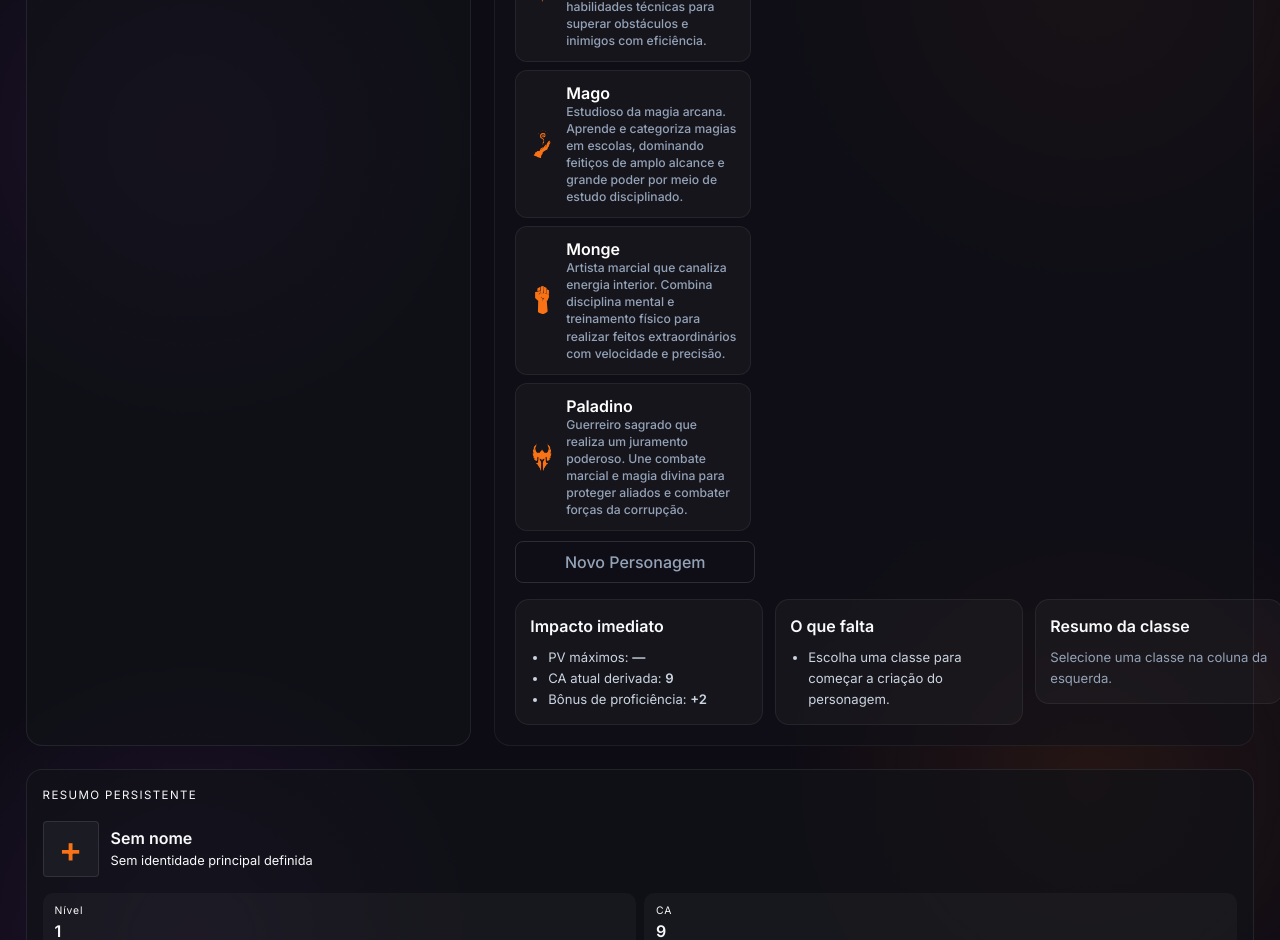
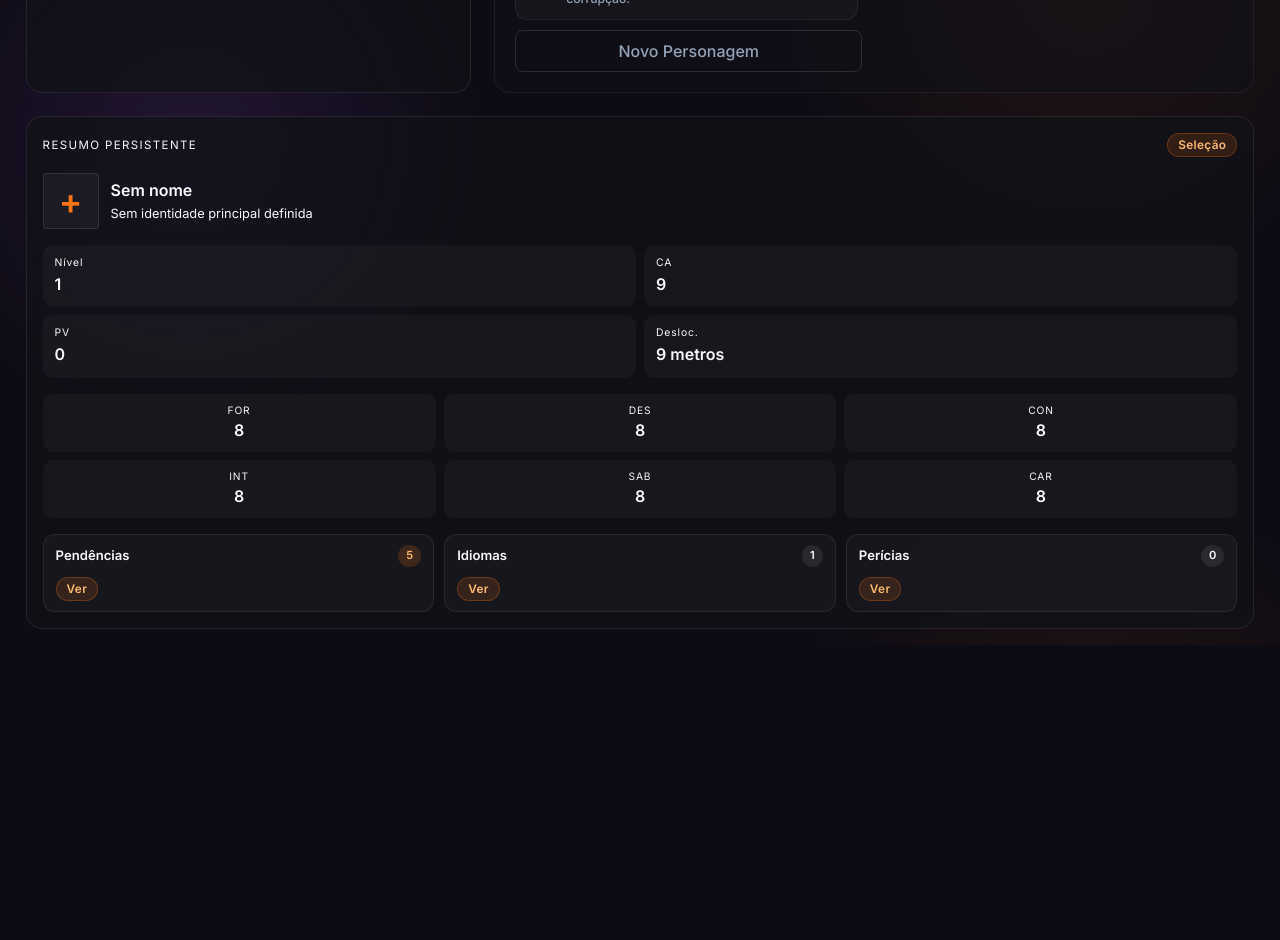
Before and after one commit to cauefeliciano14/app, a React (Vite) app: page / in a window 1280 px wide. Shown: the part 1860-2800 px from the top of the page. After the commit the page ends 2505 px from the top, so only its background shows below. Built offline with nearby package versions, Linux system fonts and the light colour scheme.

Commit message:
Refine creator contextual help interactions

```diff
--- a/src/components/steps/ClassSelectionStep.module.css
+++ b/src/components/steps/ClassSelectionStep.module.css
@@ -9,17 +9,15 @@
   display: grid;
   grid-template-columns:
     minmax(clamp(13.5rem, 17vw, 15.5rem), 0.95fr)
-    minmax(clamp(20rem, 34vw, 28rem), 1.5fr)
-    minmax(clamp(14rem, 18vw, 16rem), 0.9fr);
-  grid-template-areas: 'classes details side';
+    minmax(clamp(22rem, 1vw + 24rem, 1fr), 1.8fr);
+  grid-template-areas: 'classes details';
   gap: 16px;
   min-height: 0;
   align-items: start;
 }
 
 .classColumn,
-.detailsColumn,
-.sideColumn {
+.detailsColumn {
   min-width: 0;
 }
 
@@ -86,28 +84,49 @@
   margin-top: 16px;
 }
 
-.sideColumn {
-  grid-area: side;
+.sectionHeading {
   display: flex;
-  flex-direction: column;
+  align-items: center;
+  gap: 10px;
+  flex-wrap: wrap;
+}
+
+.optionsHeader {
+  display: flex;
+  align-items: flex-start;
+  justify-content: space-between;
   gap: 12px;
 }
 
-@media (max-width: 1320px) {
-  .stepGrid {
-    grid-template-columns:
-      minmax(clamp(13rem, 22vw, 15rem), 0.95fr)
-      minmax(clamp(22rem, 40vw, 34rem), 1.45fr);
-    grid-template-areas:
-      'classes details'
-      'side side';
-  }
+.optionsTitle {
+  margin: 0;
+  color: #f8fafc;
+  font-size: 1rem;
+}
 
-  .sideColumn {
-    display: grid;
-    grid-template-columns: repeat(3, minmax(0, 1fr));
-    align-items: start;
-  }
+.optionsSubtitle {
+  margin: 4px 0 0;
+  color: #94a3b8;
+  font-size: 0.8rem;
+}
+
+.contextList {
+  margin: 0;
+  padding-left: 18px;
+  color: #cbd5e1;
+  font-size: 0.82rem;
+  line-height: 1.6;
+}
+
+.contextText {
+  color: #cbd5e1;
+  font-size: 0.82rem;
+  line-height: 1.6;
+}
+
+.contextTextSuccess {
+  color: #4ade80;
+  font-size: 0.82rem;
 }
 
 @media (max-width: 1100px) {
@@ -128,18 +147,13 @@
     grid-template-columns: minmax(0, 1fr);
     grid-template-areas:
       'classes'
-      'details'
-      'side';
+      'details';
   }
 
   .classList,
   .detailsColumn {
     overflow: visible;
     padding-right: 0;
-  }
-
-  .sideColumn {
-    grid-template-columns: minmax(0, 1fr);
   }
 }
 
@@ -157,4 +171,8 @@
     text-align: center;
     padding: 24px;
   }
+
+  .optionsHeader {
+    flex-direction: column;
+  }
 }
--- a/src/components/steps/ClassSelectionStep.tsx
+++ b/src/components/steps/ClassSelectionStep.tsx
@@ -3,6 +3,7 @@ import bgData from '../../data/db.json';
 import classDetailsData from '../../data/classDetails.json';
 import { FeatureExpandable } from '../FeatureExpandable';
 import { ValidationBanner } from '../ValidationBanner';
+import { ContextualPopover } from '../ui/ContextualPopover';
 import { StepLayout } from './StepLayout';
 import styles from './ClassSelectionStep.module.css';
 import { calculateMaxHP as engineCalculateMaxHP } from '../../rules/calculators/combat';
@@ -37,6 +38,13 @@ export const ClassSelectionStep: React.FC<ClassSelectionStepProps> = ({ onReset,
     ? (classDetailsData as Record<string, { basicTraits: Record<string, string>; features?: Array<any>; options?: Array<any> }>)[selectedClass.id]
     : null;
   const activeFeatures = (classDetails?.features ?? []).filter((feature) => feature.level <= characterLevel);
+  const immediateImpact = selectedClass
+    ? [
+        `PV máximos agora: ${engineCalculateMaxHP(selectedClass.id, characterLevel, derivedSheet.modifiers['constituicao'] ?? 0)}`,
+        `CA atual derivada: ${derivedSheet.armorClass}`,
+        `Bônus de proficiência: +${derivedSheet.proficiencyBonus}`,
+      ]
+    : ['Selecione uma classe para calcular PV, CA e proficiência desta etapa.'];
 
   return (
     <StepLayout
@@ -55,9 +63,16 @@ export const ClassSelectionStep: React.FC<ClassSelectionStepProps> = ({ onReset,
         <div className={styles.stepGrid}>
           <div className={styles.classColumn}>
             <div>
-              <h2 style={{ margin: 0, color: '#f8fafc', fontSize: '1.3rem' }}>Classe</h2>
+              <div className={styles.sectionHeading}>
+                <h2 style={{ margin: 0, color: '#f8fafc', fontSize: '1.3rem' }}>Classe</h2>
+                <ContextualPopover label="Impacto agora" title="O que muda imediatamente" variant="chip">
+                  <ul className={styles.contextList}>
+                    {immediateImpact.map((item) => <li key={item}>{item}</li>)}
+                  </ul>
+                </ContextualPopover>
+              </div>
               <p style={{ margin: '6px 0 0', color: '#94a3b8', fontSize: '0.84rem' }}>
-                Selecione uma classe para ver tudo o que muda na ficha imediatamente.
+                Escolha uma classe e consulte os detalhes contextuais apenas quando precisar.
               </p>
             </div>
             <div className={styles.classList}>
@@ -107,7 +122,14 @@ export const ClassSelectionStep: React.FC<ClassSelectionStepProps> = ({ onReset,
                       <div style={{ display: 'flex', alignItems: 'center', gap: '12px', marginBottom: '8px' }}>
                         <img src={`/imgs/icone_classe/${selectedClass.id}.png`} alt={selectedClass.name} style={{ width: '40px', height: '40px', objectFit: 'contain' }} />
                         <div>
-                          <h3 style={{ margin: 0, color: '#fff', fontSize: '1.6rem' }}>{selectedClass.name}</h3>
+                          <div className={styles.sectionHeading}>
+                            <h3 style={{ margin: 0, color: '#fff', fontSize: '1.6rem' }}>{selectedClass.name}</h3>
+                            <ContextualPopover label="Resumo" title="Leitura auxiliar da classe" variant="chip" align="right">
+                              <div className={styles.contextText}>
+                                Revise os traços abaixo para entender proficiências, papel esperado e restrições antes de fechar as escolhas destacadas.
+                              </div>
+                            </ContextualPopover>
+                          </div>
                           <p style={{ margin: 0, color: '#cbd5e1', fontSize: '0.86rem' }}>{selectedClass.description}</p>
                         </div>
                       </div>
@@ -125,6 +147,22 @@ export const ClassSelectionStep: React.FC<ClassSelectionStepProps> = ({ onReset,
                       </div>
                     ))}
                   </div>
+                </div>
+
+                <div className={styles.optionsHeader}>
+                  <div>
+                    <h4 className={styles.optionsTitle}>Escolhas e características</h4>
+                    <p className={styles.optionsSubtitle}>Abra apenas o bloco necessário para concluir a etapa.</p>
+                  </div>
+                  <ContextualPopover label="Pendências" title="O que ainda falta" variant="chip" align="right">
+                    {validationErrors.length === 0 ? (
+                      <div className={styles.contextTextSuccess}>Etapa pronta para avançar.</div>
+                    ) : (
+                      <ul className={styles.contextList}>
+                        {validationErrors.map((error) => <li key={error}>{error}</li>)}
+                      </ul>
+                    )}
+                  </ContextualPopover>
                 </div>
 
                 <div style={{ display: 'flex', flexDirection: 'column', gap: '10px' }}>
@@ -155,44 +193,11 @@ export const ClassSelectionStep: React.FC<ClassSelectionStepProps> = ({ onReset,
               </>
             )}
           </div>
-
-          <div className={styles.sideColumn}>
-            <Panel title="Impacto imediato">
-              <ul style={{ margin: 0, paddingLeft: '18px', color: '#cbd5e1', fontSize: '0.82rem', lineHeight: 1.6 }}>
-                <li>PV máximos: <strong>{selectedClass ? engineCalculateMaxHP(selectedClass.id, characterLevel, derivedSheet.modifiers['constituicao'] ?? 0) : '—'}</strong></li>
-                <li>CA atual derivada: <strong>{derivedSheet.armorClass}</strong></li>
-                <li>Bônus de proficiência: <strong>+{derivedSheet.proficiencyBonus}</strong></li>
-              </ul>
-            </Panel>
-            <Panel title="O que falta">
-              {validationErrors.length === 0 ? (
-                <div style={{ color: '#4ade80', fontSize: '0.82rem' }}>Etapa pronta para avançar.</div>
-              ) : (
-                <ul style={{ margin: 0, paddingLeft: '18px', color: '#cbd5e1', fontSize: '0.82rem', lineHeight: 1.6 }}>
-                  {validationErrors.map((error) => <li key={error}>{error}</li>)}
-                </ul>
-              )}
-            </Panel>
-            <Panel title="Resumo da classe">
-              <div style={{ color: '#94a3b8', fontSize: '0.82rem', lineHeight: 1.6 }}>
-                {selectedClass ? 'Veja os detalhes ao centro e finalize quaisquer escolhas obrigatórias destacadas em laranja.' : 'Selecione uma classe na coluna da esquerda.'}
-              </div>
-            </Panel>
-          </div>
         </div>
       </div>
     </StepLayout>
   );
 };
-
-function Panel({ title, children }: { title: string; children: React.ReactNode }) {
-  return (
-    <div style={{ background: 'rgba(255,255,255,0.03)', border: '1px solid rgba(255,255,255,0.06)', borderRadius: '14px', padding: '14px' }}>
-      <div style={{ color: '#f8fafc', fontWeight: 700, marginBottom: '8px' }}>{title}</div>
-      {children}
-    </div>
-  );
-}
 
 function SummaryStat({ label, value }: { label: string; value: string }) {
   return (
--- /dev/null
+++ b/src/components/ui/ContextualPopover.tsx
@@ -0,0 +1,82 @@
+import { useEffect, useId, useRef, useState, type ReactNode } from 'react';
+
+interface ContextualPopoverProps {
+  label: string;
+  title?: string;
+  children: ReactNode;
+  variant?: 'icon' | 'chip';
+  align?: 'left' | 'right';
+}
+
+export function ContextualPopover({
+  label,
+  title,
+  children,
+  variant = 'icon',
+  align = 'left',
+}: ContextualPopoverProps) {
+  const [isOpen, setIsOpen] = useState(false);
+  const rootRef = useRef<HTMLDivElement | null>(null);
+  const popoverId = useId();
+
+  useEffect(() => {
+    if (!isOpen) {
+      return undefined;
+    }
+
+    const handlePointerDown = (event: MouseEvent) => {
+      if (!rootRef.current?.contains(event.target as Node)) {
+        setIsOpen(false);
+      }
+    };
+
+    const handleEscape = (event: KeyboardEvent) => {
+      if (event.key === 'Escape') {
+        setIsOpen(false);
+      }
+    };
+
+    document.addEventListener('mousedown', handlePointerDown);
+    document.addEventListener('keydown', handleEscape);
+
+    return () => {
+      document.removeEventListener('mousedown', handlePointerDown);
+      document.removeEventListener('keydown', handleEscape);
+    };
+  }, [isOpen]);
+
+  const className = variant === 'chip' ? 'contextual-popover-trigger contextual-popover-trigger-chip' : 'contextual-popover-trigger';
+
+  return (
+    <div
+      ref={rootRef}
+      className={`contextual-popover ${align === 'right' ? 'align-right' : ''}`.trim()}
+      onMouseEnter={() => setIsOpen(true)}
+      onMouseLeave={() => setIsOpen(false)}
+    >
+      <button
+        type="button"
+        className={className}
+        aria-label={title ? `${label}: ${title}` : label}
+        aria-expanded={isOpen}
+        aria-describedby={isOpen ? popoverId : undefined}
+        onClick={() => setIsOpen((current) => !current)}
+        onFocus={() => setIsOpen(true)}
+        onBlur={(event) => {
+          if (!rootRef.current?.contains(event.relatedTarget as Node | null)) {
+            setIsOpen(false);
+          }
+        }}
+      >
+        {variant === 'chip' ? label : '?'}
+      </button>
+
+      {isOpen && (
+        <div id={popoverId} role="tooltip" className="contextual-popover-panel">
+          {title ? <div className="contextual-popover-title">{title}</div> : null}
+          <div className="contextual-popover-body">{children}</div>
+        </div>
+      )}
+    </div>
+  );
+}
--- a/src/features/creator/summary/CharacterSummaryPanel.module.css
+++ b/src/features/creator/summary/CharacterSummaryPanel.module.css
@@ -1,3 +1,10 @@
+.titleRow {
+  display: flex;
+  align-items: center;
+  justify-content: space-between;
+  gap: 12px;
+}
+
 .header {
   display: flex;
   align-items: center;
@@ -57,27 +64,57 @@
   font-weight: 700;
 }
 
-.detailsSummary {
-  cursor: pointer;
-  list-style: none;
+.contextActions {
+  display: grid;
+  grid-template-columns: repeat(3, minmax(0, 1fr));
+  gap: 10px;
+}
+
+.contextChipCard {
+  background: var(--surface-subtle);
+  border: 1px solid var(--border-default);
+  border-radius: 12px;
   padding: 10px 12px;
   display: flex;
-  justify-content: space-between;
-  align-items: center;
+  flex-direction: column;
+  gap: 10px;
 }
 
-.detailsTitle {
+.contextChipHeader {
+  display: flex;
+  align-items: center;
+  justify-content: space-between;
+  gap: 8px;
+}
+
+.contextChipLabel {
   color: var(--text-primary);
+  font-size: 0.82rem;
   font-weight: 700;
 }
 
-.detailsCount {
+.contextChipCount {
+  border-radius: 999px;
+  padding: 2px 8px;
+  font-size: 0.7rem;
+  font-weight: 700;
+  background: rgba(255, 255, 255, 0.08);
   color: var(--text-muted);
-  font-size: 0.75rem;
 }
 
-.detailsBody {
-  padding: 0 12px 12px;
+.toneAccent {
+  background: rgba(249, 115, 22, 0.18);
+  color: #fdba74;
+}
+
+.toneSuccess {
+  background: rgba(74, 222, 128, 0.18);
+  color: #86efac;
+}
+
+.toneDefault {
+  background: rgba(255, 255, 255, 0.08);
+  color: var(--text-muted);
 }
 
 .emptyText {
@@ -90,10 +127,21 @@
   font-size: 0.82rem;
 }
 
-.issueList {
+.popoverList {
   margin: 0;
   padding-left: 18px;
   color: var(--text-body);
   font-size: 0.82rem;
   line-height: 1.5;
 }
+
+@media (max-width: 920px) {
+  .contextActions {
+    grid-template-columns: 1fr;
+  }
+
+  .titleRow {
+    align-items: flex-start;
+    flex-direction: column;
+  }
+}
--- a/src/features/creator/summary/CharacterSummaryPanel.tsx
+++ b/src/features/creator/summary/CharacterSummaryPanel.tsx
@@ -1,5 +1,6 @@
 import { useMemo } from 'react';
 import { useCharacter } from '../../../context/CharacterContext';
+import { ContextualPopover } from '../../../components/ui/ContextualPopover';
 import patterns from '../../../styles/panelPatterns.module.css';
 import styles from './CharacterSummaryPanel.module.css';
 
@@ -32,7 +33,16 @@ export function CharacterSummaryPanel() {
 
   return (
     <div className={patterns.stackSm}>
-      <div className={patterns.sectionTitle}>Resumo persistente</div>
+      <div className={styles.titleRow}>
+        <div className={patterns.sectionTitle}>Resumo persistente</div>
+        <ContextualPopover label="Seleção" title="Ajuda rápida" variant="chip" align="right">
+          <ul className={styles.popoverList}>
+            <li>Clique no retrato no cabeçalho para abrir o seletor visual.</li>
+            <li>As escolhas principais continuam salvas mesmo quando você navega entre etapas.</li>
+            <li>Use os atalhos abaixo só quando precisar revisar pendências, idiomas ou perícias.</li>
+          </ul>
+        </ContextualPopover>
+      </div>
 
       <div className={styles.header}>
         <div className={`profile-placeholder ${character.portrait ? 'has-image' : ''} ${styles.portrait}`.trim()}>
@@ -65,9 +75,49 @@ export function CharacterSummaryPanel() {
         ))}
       </div>
 
-      <SummaryIssues items={mainPendencies} />
-      <SummaryList title="Idiomas" items={derivedSheet.languages} empty="Nenhum idioma extra." />
-      <SummaryList title="Perícias" items={derivedSheet.skillProficiencies} empty="Nenhuma perícia definida." />
+      <div className={styles.contextActions}>
+        <SummaryContextChip
+          label="Pendências"
+          count={mainPendencies.length === 0 ? 'OK' : String(mainPendencies.length)}
+          tone={mainPendencies.length === 0 ? 'success' : 'accent'}
+        >
+          {mainPendencies.length === 0 ? (
+            <div className={styles.issueOk}>Personagem pronto para a ficha final.</div>
+          ) : (
+            <ul className={styles.popoverList}>
+              {mainPendencies.map((error) => <li key={error}>{error}</li>)}
+            </ul>
+          )}
+        </SummaryContextChip>
+
+        <SummaryContextChip label="Idiomas" count={String(derivedSheet.languages.length)}>
+          {derivedSheet.languages.length === 0 ? (
+            <div className={styles.emptyText}>Nenhum idioma extra.</div>
+          ) : (
+            <div className={patterns.wrapRow}>
+              {derivedSheet.languages.map((item) => (
+                <span key={item} className={`${patterns.pill} ${patterns.pillAccent}`.trim()}>
+                  {item}
+                </span>
+              ))}
+            </div>
+          )}
+        </SummaryContextChip>
+
+        <SummaryContextChip label="Perícias" count={String(derivedSheet.skillProficiencies.length)}>
+          {derivedSheet.skillProficiencies.length === 0 ? (
+            <div className={styles.emptyText}>Nenhuma perícia definida.</div>
+          ) : (
+            <div className={patterns.wrapRow}>
+              {derivedSheet.skillProficiencies.map((item) => (
+                <span key={item} className={`${patterns.pill} ${patterns.pillAccent}`.trim()}>
+                  {item}
+                </span>
+              ))}
+            </div>
+          )}
+        </SummaryContextChip>
+      </div>
     </div>
   );
 }
@@ -81,48 +131,26 @@ function SummaryPill({ label, value }: { label: string; value: string }) {
   );
 }
 
-function SummaryList({ title, items, empty }: { title: string; items: string[]; empty: string }) {
+function SummaryContextChip({
+  label,
+  count,
+  children,
+  tone = 'default',
+}: {
+  label: string;
+  count: string;
+  children: React.ReactNode;
+  tone?: 'default' | 'accent' | 'success';
+}) {
   return (
-    <details open className={patterns.panelCardCompact}>
-      <summary className={styles.detailsSummary}>
-        <span className={styles.detailsTitle}>{title}</span>
-        <span className={styles.detailsCount}>{items.length}</span>
-      </summary>
-      <div className={styles.detailsBody}>
-        {items.length === 0 ? (
-          <div className={styles.emptyText}>{empty}</div>
-        ) : (
-          <div className={patterns.wrapRow}>
-            {items.map((item) => (
-              <span key={item} className={`${patterns.pill} ${patterns.pillAccent}`.trim()}>
-                {item}
-              </span>
-            ))}
-          </div>
-        )}
+    <div className={styles.contextChipCard}>
+      <div className={styles.contextChipHeader}>
+        <span className={styles.contextChipLabel}>{label}</span>
+        <span className={`${styles.contextChipCount} ${styles[`tone${tone[0].toUpperCase()}${tone.slice(1)}`]}`.trim()}>{count}</span>
       </div>
-    </details>
+      <ContextualPopover label="Ver" title={label} variant="chip" align="right">
+        {children}
+      </ContextualPopover>
+    </div>
   );
 }
-
-function SummaryIssues({ items }: { items: string[] }) {
-  return (
-    <details open className={patterns.panelCardCompact}>
-      <summary className={styles.detailsSummary}>
-        <span className={styles.detailsTitle}>Pendências principais</span>
-        <span className={`${patterns.pill} ${items.length === 0 ? patterns.pillSuccess : patterns.pillAccent}`.trim()}>
-          {items.length === 0 ? 'OK' : items.length}
-        </span>
-      </summary>
-      <div className={styles.detailsBody}>
-        {items.length === 0 ? (
-          <div className={styles.issueOk}>Personagem pronto para a ficha final.</div>
-        ) : (
-          <ul className={styles.issueList}>
-            {items.map((error) => <li key={error}>{error}</li>)}
-          </ul>
-        )}
-      </div>
-    </details>
-  );
-}
--- a/src/index.css
+++ b/src/index.css
@@ -511,19 +511,96 @@ button:disabled {
   border-color: var(--border-input) !important;
 }
 
-.class-tooltip {
+.contextual-popover {
   position: relative;
+  display: inline-flex;
+}
+
+.contextual-popover.align-right .contextual-popover-panel {
+  right: 0;
+  left: auto;
+}
+
+.contextual-popover-trigger {
+  width: 28px;
+  height: 28px;
+  min-width: 28px;
+  border-radius: 999px;
+  border: 1px solid rgba(249, 115, 22, 0.28);
+  background: rgba(249, 115, 22, 0.14);
+  color: #fdba74;
+  display: inline-flex;
+  align-items: center;
+  justify-content: center;
+  font-size: 0.84rem;
+  font-weight: 700;
+  padding: 0;
+  box-shadow: none;
+}
+
+.contextual-popover-trigger:hover,
+.contextual-popover-trigger:focus-visible {
+  background: rgba(249, 115, 22, 0.22);
+  border-color: rgba(249, 115, 22, 0.45);
+  transform: translateY(-1px);
+}
+
+.contextual-popover-trigger-chip {
+  width: auto;
+  min-width: 0;
+  height: auto;
+  padding: 4px 10px;
+  border-radius: 999px;
+  font-size: 0.74rem;
+  letter-spacing: 0.03em;
+}
+
+.contextual-popover-panel {
+  position: absolute;
+  top: calc(100% + 10px);
+  left: 0;
+  min-width: min(320px, 82vw);
+  max-width: min(360px, 82vw);
   background: var(--surface-tooltip);
   backdrop-filter: blur(20px);
   -webkit-backdrop-filter: blur(20px);
   border: 1px solid var(--border-accent);
-  border-radius: var(--radius-xl);
+  border-radius: var(--radius-lg);
   box-shadow:
     var(--shadow-elevated),
     0 0 0 1px var(--border-subtle);
-  text-align: center;
-  animation: tooltipEntrance 0.3s cubic-bezier(0.16, 1, 0.3, 1) forwards;
-  z-index: var(--z-modal);
+  text-align: left;
+  animation: tooltipEntrance 0.2s cubic-bezier(0.16, 1, 0.3, 1) forwards;
+  z-index: var(--z-tooltip);
+  padding: 12px 14px;
+}
+
+.contextual-popover-title {
+  color: var(--text-primary);
+  font-size: 0.82rem;
+  font-weight: 700;
+  margin-bottom: 6px;
+}
+
+.contextual-popover-body {
+  color: var(--text-body);
+  font-size: 0.82rem;
+  line-height: 1.55;
+}
+
+.portrait-picker-modal {
+  position: relative;
+  width: min(800px, 92vw);
+  max-height: min(85vh, 860px);
+  overflow: hidden;
+  display: flex;
+  flex-direction: column;
+  gap: 16px;
+  background: var(--surface-card);
+  border: 1px solid var(--border-accent);
+  border-radius: var(--radius-xl);
+  box-shadow: var(--shadow-elevated);
+  animation: tooltipEntrance 0.24s cubic-bezier(0.16, 1, 0.3, 1) forwards;
 }
 
 @keyframes tooltipEntrance {
@@ -546,7 +623,7 @@ button:disabled {
   }
 }
 
-.tooltip-overlay {
+.modal-overlay {
   position: fixed;
   top: 0;
   left: 0;
@@ -557,6 +634,10 @@ button:disabled {
   -webkit-backdrop-filter: blur(4px);
   z-index: var(--z-overlay);
   animation: overlayFadeIn 0.4s ease forwards;
+  display: flex;
+  align-items: center;
+  justify-content: center;
+  padding: 20px;
 }
 
 /* Custom Scrollbar */
@@ -602,32 +683,6 @@ details[open] > summary {
 details[open] > summary .accordion-chevron,
 details[open] > summary .summary-chevron {
   transform: rotate(180deg);
-}
-
-/* Modal Details & Summary Animations */
-.class-tooltip details > summary {
-  list-style: none; /* remove default triangle */
-}
-.class-tooltip details > summary::-webkit-details-marker {
-  display: none;
-}
-
-.class-tooltip details[open] {
-  border-color: var(--color-accent) !important;
-  box-shadow:
-    0 0 15px rgba(249, 115, 22, 0.1),
-    inset 0 0 0 1px var(--color-accent) !important;
-  transition: all var(--transition-speed);
-}
-.class-tooltip details > summary .summary-chevron {
-  transition: transform var(--transition-speed);
-}
-.class-tooltip details[open] > summary .summary-chevron {
-  transform: rotate(180deg);
-}
-
-.class-tooltip details[open] > .details-content {
-  animation: slideDownFade 0.3s ease-out forwards;
 }
 
 @keyframes slideDownFade {
@@ -873,6 +928,48 @@ details[open] > summary .summary-chevron {
   opacity: 0.6;
 }
 
+.portrait-picker-header {
+  display: flex;
+  align-items: flex-start;
+  justify-content: space-between;
+  gap: 16px;
+  padding: 20px 20px 0;
+}
+
+.portrait-picker-header h2 {
+  color: #f97316;
+  margin-bottom: 8px;
+}
+
+.portrait-picker-header p {
+  margin: 0;
+  color: var(--text-muted);
+  font-size: 0.92rem;
+}
+
+.portrait-picker-close {
+  background: transparent;
+  border: 1px solid var(--border-default);
+  color: var(--text-muted);
+  padding: 4px 10px;
+  line-height: 1;
+  font-size: 1.5rem;
+}
+
+.portrait-picker-close:hover {
+  color: var(--text-primary);
+}
+
+.portrait-picker-tip {
+  margin: 0 20px;
+  padding: 10px 12px;
+  border-radius: var(--radius-md);
+  background: rgba(249, 115, 22, 0.08);
+  border: 1px solid rgba(249, 115, 22, 0.18);
+  color: #fed7aa;
+  font-size: 0.82rem;
+}
+
 /* Portrait Picker Modal Styles */
 .portrait-grid {
   display: grid;
@@ -891,6 +988,8 @@ details[open] > summary .summary-chevron {
   cursor: pointer;
   transition: all 0.2s;
   background: var(--surface-dark);
+  padding: 0;
+  box-shadow: none;
 }
 
 .portrait-item:hover {
```
Also changed, not shown: src/features/creator/CreatorShell.tsx (+9 -22 lines), src/features/creator/portrait/PortraitPickerModal.tsx (added, +51 -0 lines).
